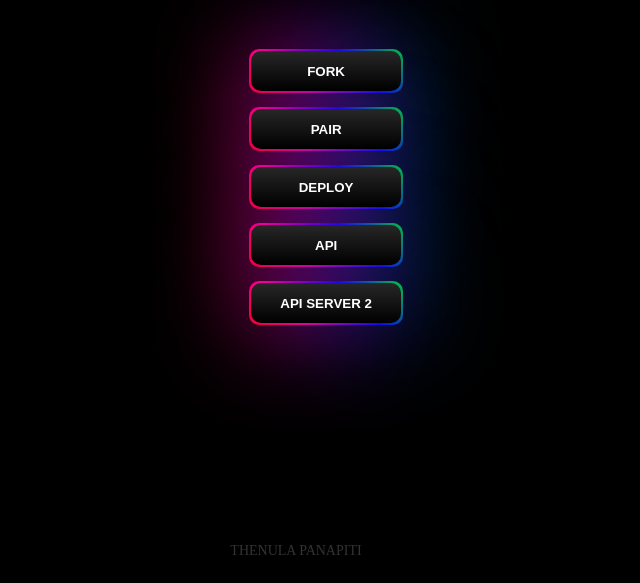
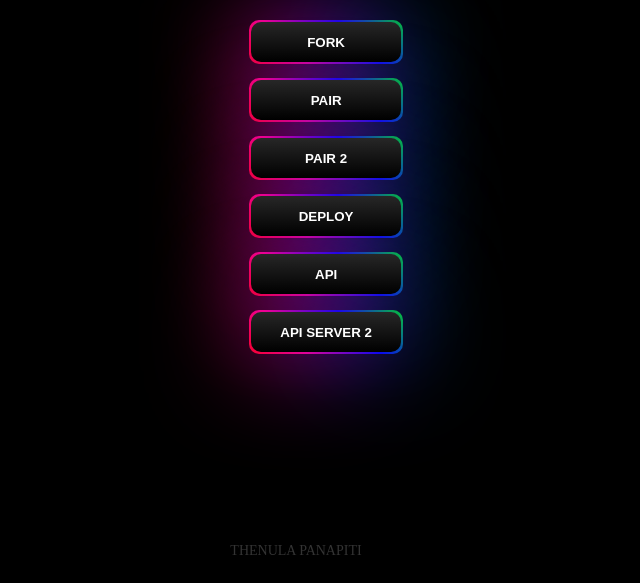
Before and after one commit to darkhackersl/Thenu-OFC-WEB, a plain HTML site: page index.html in a window 1280 px wide. Shown: the part 217-800 px from the top of the page, without its empty margins (354-994 px from the left). Drawn offline with Linux system fonts and the light colour scheme.

Commit message:
Update index.html

```diff
--- a/index.html
+++ b/index.html
@@ -339,7 +339,9 @@
         <button onclick="location.href='https://github.com/darkhackersl/Thenu-MD/fork'" class="button">FORK</button>
         <br>
       </form>
-      <button onclick="location.href='https://pair-web-public.koyeb.app/'" class="button">PAIR</button>
+      <button onclick="location.href='https://darkhackersl.github.io/'" class="button">PAIR</button>
+      <br>
+       <button onclick="location.href='https://pair-web-public.koyeb.app/'" class="button">PAIR 2</button>
       <br>
        <button onclick="location.href='https://thenumd-web.vercel.app/'" class="button">DEPLOY</button>
        <br>
```
